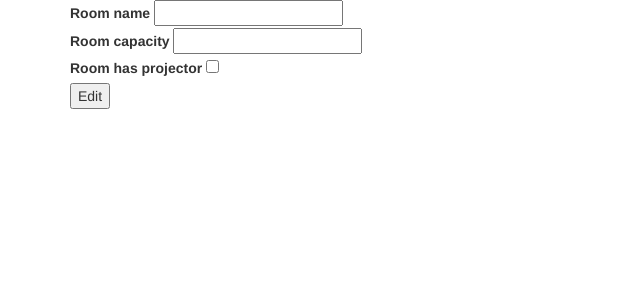
After one commit to p2008/skyscraper, a Django app: template rooms/templates/edit_room_view.html in a window 1280 px wide. The commit adds this page. Shown: the top 300 px of the page, without its empty margins (0-640 px from the left). Run offline with Django 3.2, Linux system fonts and the light colour scheme; the template is opened without the code that fills it: values that come from a table or form of the project are taken from there, others are empty; some libraries are stand-ins or nearby versions.

Commit message:
Add edition of room, form.py, edit_room_view.html. Modified models.py by changing Integer field to positive

```diff
--- /dev/null
+++ b/rooms/forms.py
@@ -0,0 +1,8 @@
+from django.forms import ModelForm
+from .models import Room
+
+
+class EditRoomForm(ModelForm):
+    class Meta:
+        model = Room
+        fields = ['name', 'capacity', 'is_projector']
--- a/rooms/models.py
+++ b/rooms/models.py
@@ -1,11 +1,12 @@
 from django.db import models
+
 
 # Create your models here.
 
 
 class Room(models.Model):
     name = models.CharField(max_length=64)
-    capacity = models.IntegerField()
+    capacity = models.PositiveIntegerField()
     is_projector = models.BooleanField(default=False)
 
     def __str__(self):
@@ -15,5 +16,5 @@ class Room(models.Model):
 class Reservation(models.Model):
     date = models.DateField()
     room = models.ForeignKey(Room, on_delete=models.CASCADE,
-                                related_name='reservation')
+                             related_name='reservation')
     comment = models.TextField()
--- a/rooms/templates/all_rooms_view.html
+++ b/rooms/templates/all_rooms_view.html
@@ -35,7 +35,7 @@
                                 FREE
                             {% endif %}
                         </td>
-                        <td><a href="#">EDIT</a></td>
+                        <td><a href="{% url 'edit_room' %}?pk={{ room.pk }}">EDIT</a></td>
                         <td><a href="#">DEL</a></td>
                     </tr>
                 {% endfor %}
--- /dev/null
+++ b/rooms/templates/edit_room_view.html
@@ -0,0 +1,29 @@
+{% extends 'base.html' %}
+
+{% block title %}Show all {{ block.super }}{% endblock title %}
+
+{% block content %}
+    <div class="">
+        <form method="post">
+            {% csrf_token %}
+            {{ form.non_field_errors }}
+            <div class="fieldWrapper">
+                {{ form.name.errors }}
+                <label for="{{ form.name.id_for_label }}">Room name</label>
+                {{ form.name }}
+            </div>
+            <div class="fieldWrapper">
+                {{ form.capacity.errors }}
+                <label for="{{ form.capacity.id_for_label }}">Room capacity</label>
+                {{ form.capacity }}
+            </div>
+            <div class="fieldWrapper">
+                {{ form.is_projector.errors }}
+                <label for="{{ form.is_projector.id_for_label }}">Room has projector</label>
+                {{ form.is_projector }}
+            </div>
+{#            {{ form.as_p }}#}
+            <input type="submit" value="Edit">
+        </form>
+    </div>
+{% endblock content %}
--- a/rooms/urls.py
+++ b/rooms/urls.py
@@ -1,11 +1,12 @@
 from django.urls import path
-from .view import all_rooms_view, room_remove
-# import all_rooms_view
-# import room_remove
+from .view import all_rooms_view, room_remove, edit_room_view
+
+# import all_rooms_view, room_remove, edit_room_view
 
 urlpatterns = [
     path('', all_rooms_view.all_rooms, name='all_rooms'),
-
+    path('edit_room/', edit_room_view.EditRoom.as_view(),
+         name='edit_room'),
 
     # Artem
     path('remove/<int:rid>/', room_remove.room_remove, name='room_remove'),
--- a/rooms/view/all_rooms_view.py
+++ b/rooms/view/all_rooms_view.py
@@ -4,6 +4,6 @@ from rooms.models import Room, Reservation
 
 
 def all_rooms(request):
-    rooms = Room.objects.all()
+    rooms = Room.objects.order_by('pk')
 
     return render(request, 'all_rooms_view.html', {'rooms': rooms})
```
Also changed, not shown: rooms/view/edit_room_view.py (added, +31 -0 lines).
